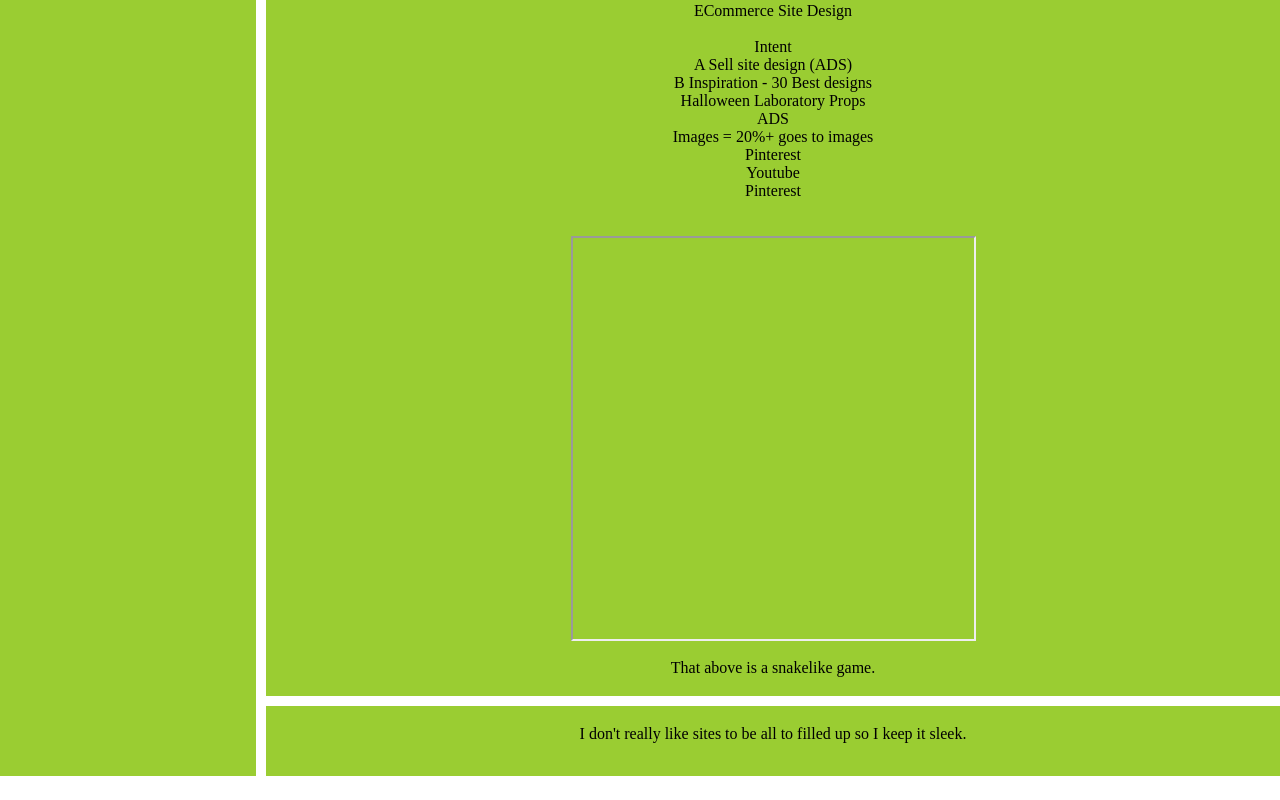
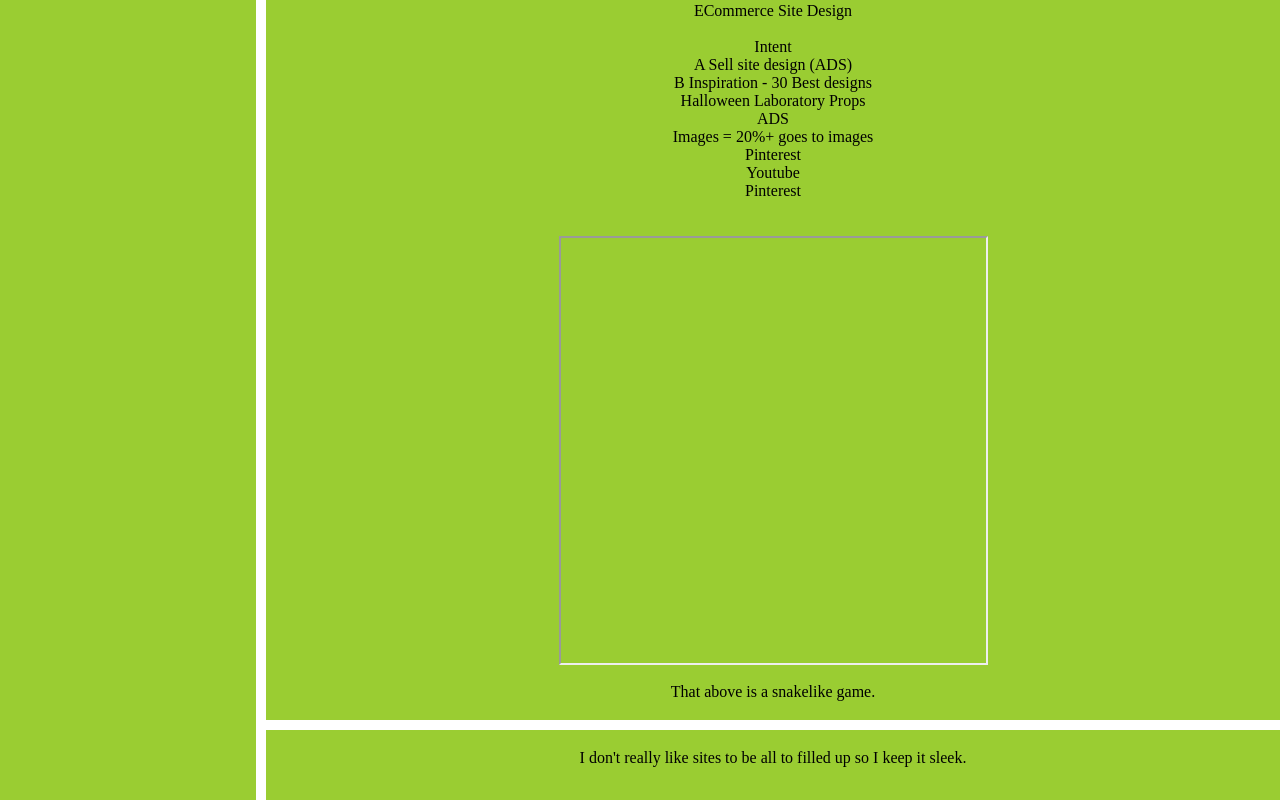
Before and after one commit to elevenerr/WBO, a plain HTML site: page gov.html in a window 1280 px wide. Shown: the part 480-1280 px from the top of the page. Before the commit the page ends 1256 px from the top, so only its background shows below. Drawn offline with Linux system fonts and the light colour scheme.

Commit message:
Update gov.html

```diff
--- a/gov.html
+++ b/gov.html
@@ -83,7 +83,7 @@ Youtube<br>
 Pinterest<br>
 
     <br><br>
-<iframe src="snakegame.html" height="401" width="401"></iframe>
+<iframe src="snakegame.html" height="425" width="425"></iframe>
        <br><br>
     That above is a snakelike game.
     </center></article>
```
